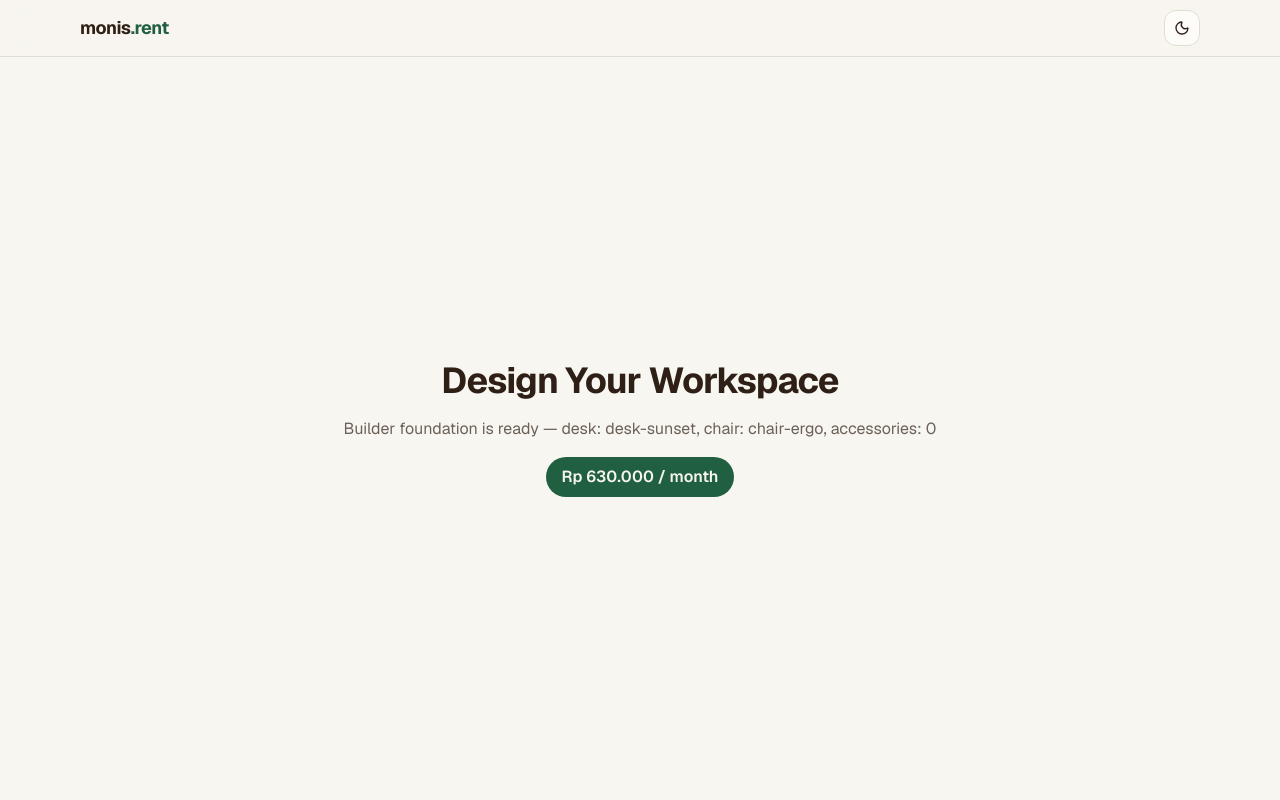
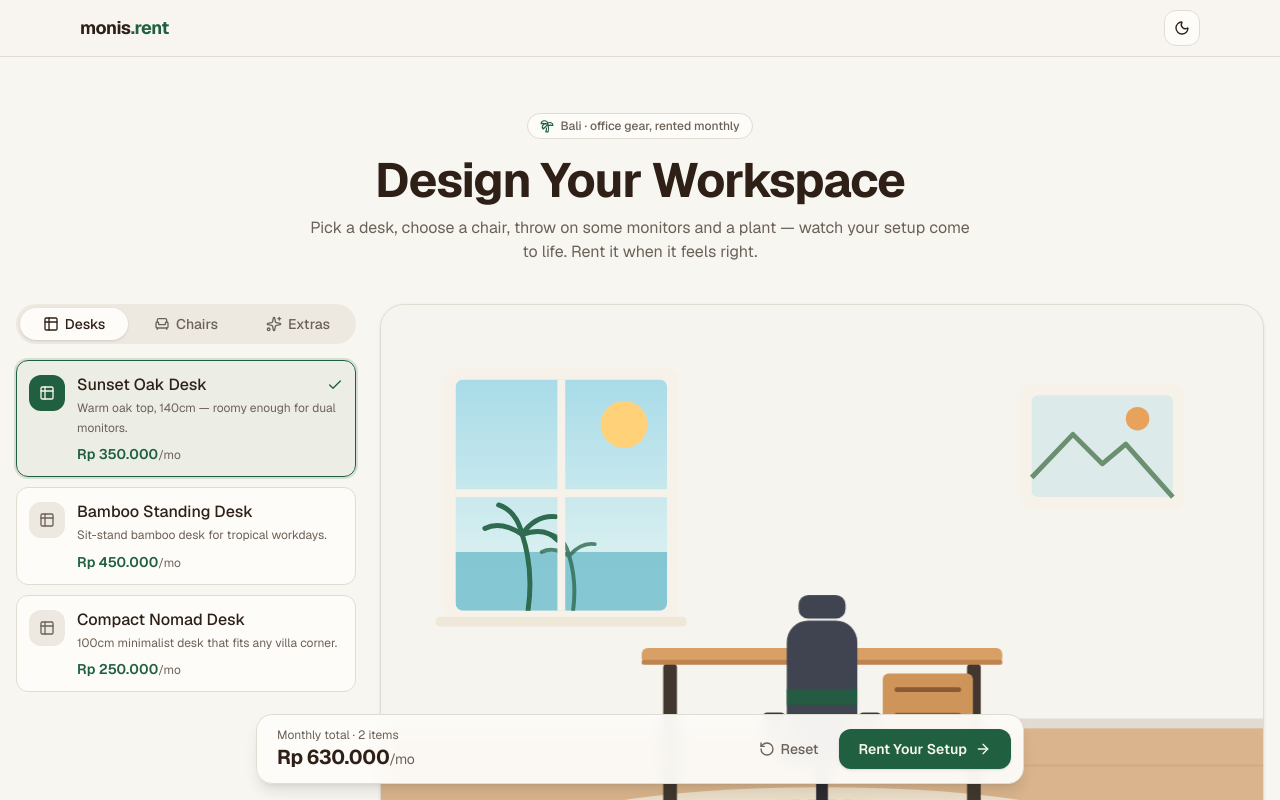
Before and after one commit to blacktomang/workspace-design, a Next.js app: page / in a window 1280 px wide. Shown: the top 800 px of the page. Built offline with nearby package versions, Linux system fonts and the light colour scheme.

Commit message:
feat: add catalog panel, price bar, and builder composition

```diff
--- a/src/components/builder/builder-experience.tsx
+++ b/src/components/builder/builder-experience.tsx
@@ -1,28 +1,41 @@
 "use client";
 
-import { useWorkspaceStore, selectMonthlyTotal } from "@/lib/store/workspace-store";
-import { formatIDR } from "@/lib/utils";
+import { Palmtree } from "lucide-react";
+import { CatalogPanel } from "@/components/builder/catalog-panel";
+import { PriceBar } from "@/components/builder/price-bar";
+import { WorkspaceScene } from "@/components/builder/scene/workspace-scene";
+import { BuilderSkeleton } from "@/components/builder/builder-skeleton";
+import { useHydrated } from "@/hooks/use-hydrated";
 
-/**
- * Placeholder for the interactive workspace builder.
- * Will become: visual scene preview + catalog panels (desks/chairs/accessories).
- */
 export default function BuilderExperience() {
-  const deskId = useWorkspaceStore((s) => s.deskId);
-  const chairId = useWorkspaceStore((s) => s.chairId);
-  const accessories = useWorkspaceStore((s) => s.accessories);
-  const total = useWorkspaceStore(selectMonthlyTotal);
+  const hydrated = useHydrated();
+
+  // Persisted selection lives in localStorage — render the skeleton until
+  // hydration so SSR HTML and the first client render always match.
+  if (!hydrated) return <BuilderSkeleton />;
 
   return (
-    <section className="mx-auto flex w-full max-w-6xl flex-1 flex-col items-center justify-center gap-4 p-8 text-center">
-      <h1 className="text-4xl font-bold tracking-tight">Design Your Workspace</h1>
-      <p className="text-muted-foreground">
-        Builder foundation is ready — desk: {deskId}, chair: {chairId},{" "}
-        accessories: {Object.keys(accessories).length}
-      </p>
-      <p className="rounded-full bg-primary px-4 py-2 font-semibold text-primary-foreground">
-        {formatIDR(total)} / month
-      </p>
+    <section className="mx-auto w-full max-w-7xl flex-1 px-4 pb-28 pt-10 sm:pt-14">
+      <header className="mx-auto max-w-2xl text-center">
+        <span className="inline-flex items-center gap-1.5 rounded-full border border-border bg-card px-3 py-1 text-xs font-medium text-muted-foreground">
+          <Palmtree className="size-3.5 text-primary" />
+          Bali · office gear, rented monthly
+        </span>
+        <h1 className="mt-4 text-4xl font-bold tracking-tight sm:text-5xl">
+          Design Your Workspace
+        </h1>
+        <p className="mt-3 text-muted-foreground">
+          Pick a desk, choose a chair, throw on some monitors and a plant —
+          watch your setup come to life. Rent it when it feels right.
+        </p>
+      </header>
+
+      <div className="mt-10 grid items-start gap-6 lg:grid-cols-[340px_minmax(0,1fr)]">
+        <WorkspaceScene className="order-1 animate-fade-up lg:order-2" />
+        <CatalogPanel />
+      </div>
+
+      <PriceBar />
     </section>
   );
 }
--- /dev/null
+++ b/src/components/builder/catalog-panel.tsx
@@ -0,0 +1,190 @@
+"use client";
+
+import {
+  Armchair,
+  Check,
+  Keyboard,
+  Lamp,
+  Leaf,
+  Minus,
+  Monitor,
+  Plus,
+  Sparkles,
+  Table2,
+  type LucideIcon,
+} from "lucide-react";
+import { useState } from "react";
+import {
+  ACCESSORIES,
+  CHAIRS,
+  DESKS,
+  type Category,
+  type Product,
+} from "@/lib/products";
+import { useWorkspaceStore } from "@/lib/store/workspace-store";
+import { cn, formatIDR } from "@/lib/utils";
+
+const TABS: { id: Category; label: string; icon: LucideIcon }[] = [
+  { id: "desk", label: "Desks", icon: Table2 },
+  { id: "chair", label: "Chairs", icon: Armchair },
+  { id: "accessory", label: "Extras", icon: Sparkles },
+];
+
+const ACCESSORY_ICONS: Record<string, LucideIcon> = {
+  "acc-monitor": Monitor,
+  "acc-lamp": Lamp,
+  "acc-plant": Leaf,
+  "acc-keyboard": Keyboard,
+};
+
+const CATEGORY_ITEMS: Record<Category, Product[]> = {
+  desk: DESKS,
+  chair: CHAIRS,
+  accessory: ACCESSORIES,
+};
+
+export function CatalogPanel() {
+  const [tab, setTab] = useState<Category>("desk");
+
+  return (
+    <div className="flex flex-col gap-4">
+      <div className="grid grid-cols-3 gap-1 rounded-full bg-muted p-1">
+        {TABS.map(({ id, label, icon: Icon }) => (
+          <button
+            key={id}
+            type="button"
+            onClick={() => setTab(id)}
+            className={cn(
+              "inline-flex items-center justify-center gap-1.5 rounded-full px-3 py-1.5 text-sm font-medium transition-colors",
+              tab === id
+                ? "bg-card text-foreground shadow-sm"
+                : "text-muted-foreground hover:text-foreground"
+            )}
+          >
+            <Icon className="size-4" />
+            {label}
+          </button>
+        ))}
+      </div>
+
+      <div key={tab} className="flex animate-fade-up flex-col gap-2.5">
+        {tab === "accessory"
+          ? ACCESSORIES.map((p) => <AccessoryCard key={p.id} product={p} />)
+          : CATEGORY_ITEMS[tab].map((p) => (
+              <SelectCard key={p.id} product={p} />
+            ))}
+      </div>
+    </div>
+  );
+}
+
+function SelectCard({ product }: { product: Product }) {
+  const selectedId = useWorkspaceStore((s) =>
+    product.category === "desk" ? s.deskId : s.chairId
+  );
+  const setDesk = useWorkspaceStore((s) => s.setDesk);
+  const setChair = useWorkspaceStore((s) => s.setChair);
+
+  const selected = selectedId === product.id;
+  const Icon = product.category === "desk" ? Table2 : Armchair;
+
+  return (
+    <button
+      type="button"
+      onClick={() =>
+        product.category === "desk" ? setDesk(product.id) : setChair(product.id)
+      }
+      aria-pressed={selected}
+      className={cn(
+        "group flex w-full items-start gap-3 rounded-xl border p-3 text-left transition-all",
+        selected
+          ? "border-primary bg-primary/5 ring-2 ring-primary/15"
+          : "border-border bg-card hover:border-primary/40 hover:bg-muted/50"
+      )}
+    >
+      <span
+        className={cn(
+          "mt-0.5 flex size-9 shrink-0 items-center justify-center rounded-lg transition-colors",
+          selected
+            ? "bg-primary text-primary-foreground"
+            : "bg-muted text-muted-foreground"
+        )}
+      >
+        <Icon className="size-4" />
+      </span>
+      <span className="min-w-0 flex-1">
+        <span className="flex items-center justify-between gap-2">
+          <span className="font-medium">{product.name}</span>
+          {selected && <Check className="size-4 shrink-0 text-primary" />}
+        </span>
+        <span className="mt-0.5 block text-xs leading-relaxed text-muted-foreground">
+          {product.description}
+        </span>
+        <span className="mt-1.5 block text-sm font-semibold text-primary">
+          {formatIDR(product.priceMonthly)}
+          <span className="text-xs font-normal text-muted-foreground">/mo</span>
+        </span>
+      </span>
+    </button>
+  );
+}
+
+function AccessoryCard({ product }: { product: Product }) {
+  const qty = useWorkspaceStore((s) => s.accessories[product.id] ?? 0);
+  const addAccessory = useWorkspaceStore((s) => s.addAccessory);
+  const removeAccessory = useWorkspaceStore((s) => s.removeAccessory);
+
+  const max = product.maxQty ?? 99;
+  const Icon = ACCESSORY_ICONS[product.id] ?? Sparkles;
+
+  return (
+    <div
+      className={cn(
+        "flex items-center gap-3 rounded-xl border p-3 transition-all",
+        qty > 0
+          ? "border-primary bg-primary/5 ring-2 ring-primary/15"
+          : "border-border bg-card"
+      )}
+    >
+      <span
+        className={cn(
+          "flex size-9 shrink-0 items-center justify-center rounded-lg transition-colors",
+          qty > 0
+            ? "bg-primary text-primary-foreground"
+            : "bg-muted text-muted-foreground"
+        )}
+      >
+        <Icon className="size-4" />
+      </span>
+      <div className="min-w-0 flex-1">
+        <p className="font-medium">{product.name}</p>
+        <p className="text-xs text-muted-foreground">
+          {formatIDR(product.priceMonthly)}/mo
+        </p>
+      </div>
+      <div className="flex items-center gap-1.5">
+        <button
+          type="button"
+          aria-label={`Remove one ${product.name}`}
+          onClick={() => removeAccessory(product.id)}
+          disabled={qty === 0}
+          className="flex size-8 items-center justify-center rounded-lg border border-border transition-colors hover:bg-muted disabled:opacity-30"
+        >
+          <Minus className="size-3.5" />
+        </button>
+        <span className="w-5 text-center text-sm font-semibold tabular-nums">
+          {qty}
+        </span>
+        <button
+          type="button"
+          aria-label={`Add one ${product.name}`}
+          onClick={() => addAccessory(product.id)}
+          disabled={qty >= max}
+          className="flex size-8 items-center justify-center rounded-lg border border-border transition-colors hover:bg-muted disabled:opacity-30"
+        >
+          <Plus className="size-3.5" />
+        </button>
+      </div>
+    </div>
+  );
+}
--- /dev/null
+++ b/src/components/builder/price-bar.tsx
@@ -0,0 +1,53 @@
+"use client";
+
+import { ArrowRight, RotateCcw } from "lucide-react";
+import Link from "next/link";
+import {
+  selectItemCount,
+  selectMonthlyTotal,
+  useWorkspaceStore,
+} from "@/lib/store/workspace-store";
+import { formatIDR } from "@/lib/utils";
+
+export function PriceBar() {
+  const total = useWorkspaceStore(selectMonthlyTotal);
+  const accessoryCount = useWorkspaceStore(selectItemCount);
+  const reset = useWorkspaceStore((s) => s.reset);
+
+  return (
+    <div className="sticky bottom-4 z-30 mt-8">
+      <div className="mx-auto flex max-w-3xl items-center justify-between gap-4 rounded-2xl border border-border bg-card/95 p-3 pl-5 shadow-lg backdrop-blur">
+        <div>
+          <p className="text-xs text-muted-foreground">
+            Monthly total · {accessoryCount + 2} items
+          </p>
+          <p className="text-xl font-bold tracking-tight">
+            <span key={total} className="animate-price">
+              {formatIDR(total)}
+            </span>
+            <span className="text-sm font-normal text-muted-foreground">
+              /mo
+            </span>
+          </p>
+        </div>
+        <div className="flex items-center gap-2">
+          <button
+            type="button"
+            onClick={reset}
+            className="inline-flex items-center gap-1.5 rounded-xl px-3 py-2.5 text-sm font-medium text-muted-foreground transition-colors hover:bg-muted hover:text-foreground"
+          >
+            <RotateCcw className="size-4" />
+            <span className="hidden sm:inline">Reset</span>
+          </button>
+          <Link
+            href="/checkout"
+            className="inline-flex items-center gap-2 rounded-xl bg-primary px-5 py-2.5 text-sm font-semibold text-primary-foreground shadow-sm transition-opacity hover:opacity-90"
+          >
+            Rent Your Setup
+            <ArrowRight className="size-4" />
+          </Link>
+        </div>
+      </div>
+    </div>
+  );
+}
--- a/src/lib/products.ts
+++ b/src/lib/products.ts
@@ -66,6 +66,7 @@ export const ACCESSORIES: Product[] = [
     category: "accessory",
     description: "Crisp 1440p display, HDMI/USB-C included.",
     priceMonthly: 150_000,
+    maxQty: 3,
   },
   {
     id: "acc-lamp",
@@ -73,6 +74,7 @@ export const ACCESSORIES: Product[] = [
     category: "accessory",
     description: "Warm dimmable light for late-night sprints.",
     priceMonthly: 75_000,
+    maxQty: 1,
   },
   {
     id: "acc-plant",
@@ -80,6 +82,7 @@ export const ACCESSORIES: Product[] = [
     category: "accessory",
     description: "A little jungle for your desk. We water it.",
     priceMonthly: 50_000,
+    maxQty: 2,
   },
   {
     id: "acc-keyboard",
@@ -87,6 +90,7 @@ export const ACCESSORIES: Product[] = [
     category: "accessory",
     description: "Silent wireless combo, island-ready.",
     priceMonthly: 90_000,
+    maxQty: 1,
   },
 ];
 
--- a/src/lib/store/workspace-store.ts
+++ b/src/lib/store/workspace-store.ts
@@ -29,9 +29,12 @@ export const useWorkspaceStore = create<WorkspaceState>()(
       setDesk: (id) => set({ deskId: id }),
       setChair: (id) => set({ chairId: id }),
       addAccessory: (id) =>
-        set((s) => ({
-          accessories: { ...s.accessories, [id]: (s.accessories[id] ?? 0) + 1 },
-        })),
+        set((s) => {
+          const max = getProduct(id)?.maxQty ?? 99;
+          const qty = s.accessories[id] ?? 0;
+          if (qty >= max) return s;
+          return { accessories: { ...s.accessories, [id]: qty + 1 } };
+        }),
       removeAccessory: (id) =>
         set((s) => {
           const qty = (s.accessories[id] ?? 0) - 1;
```
Also changed, not shown: src/components/builder/builder-skeleton.tsx (+16 -4 lines), src/components/ui/theme-toggle.tsx (+3 -10 lines).
